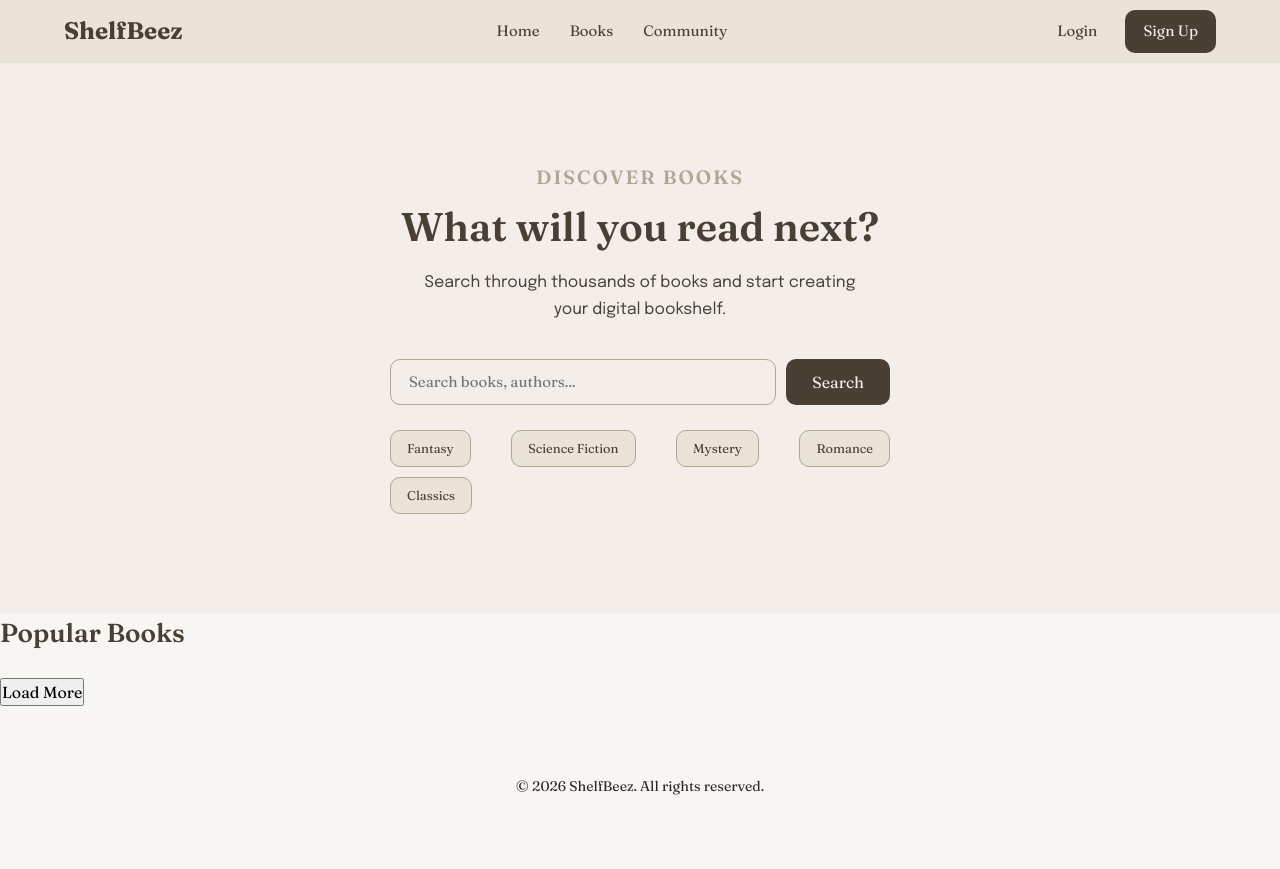
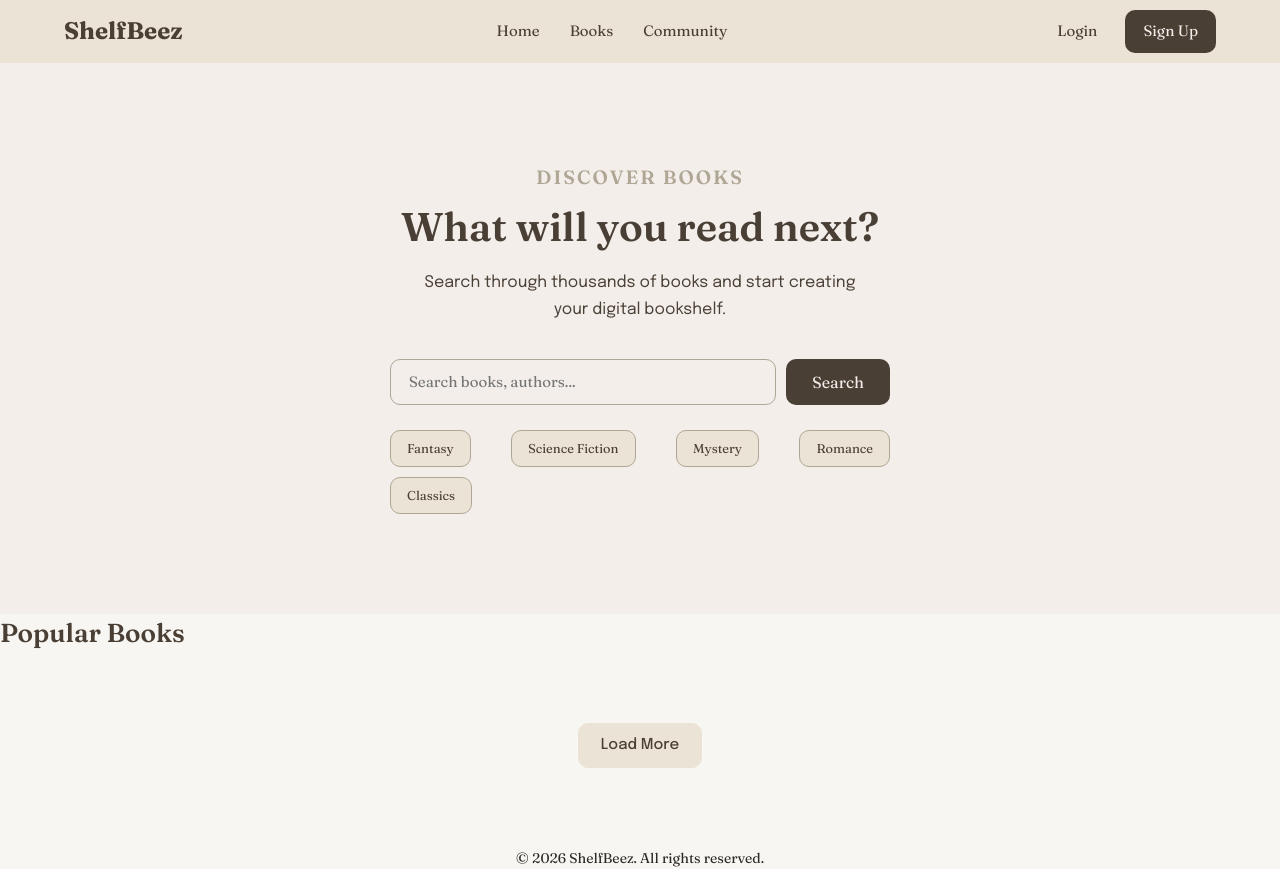
Before and after one commit to elatemiz/shelfbeez, a plain HTML site: page frontend/books.html in a window 1280 px wide. Before the commit the page ends 800 px from the top, so only its background shows below. Drawn offline with Linux system fonts and the light colour scheme; a web font is replaced by a local one.

Commit message:
style load more button

```diff
--- a/frontend/css/style.css
+++ b/frontend/css/style.css
@@ -2130,6 +2130,39 @@ img {
     font-weight: 600;
 }
 
+/* Load More Button */
+
+.load-more-container {
+    display: flex;
+    justify-content: center;
+    margin: 45px 0 60px;
+}
+
+#load-more-btn {
+    padding: 10px 22px;
+    border: 1px solid var(--surface);
+    border-radius: 10px;
+
+    background-color: var(--surface);
+    color: var(--primary);
+
+    font-family: "Epilogue";
+    font-size: 15px;
+    font-weight: 500;
+
+    cursor: pointer;
+
+    transition:
+        background-color 0.3s ease,
+        color 0.3s ease,
+        transform 0.3s ease;
+}
+
+#load-more-btn:hover {
+    background-color: var(--primary);
+    color: var(--background);
+}
+
 
 /* ==================================================
    BOOK GRID
```
